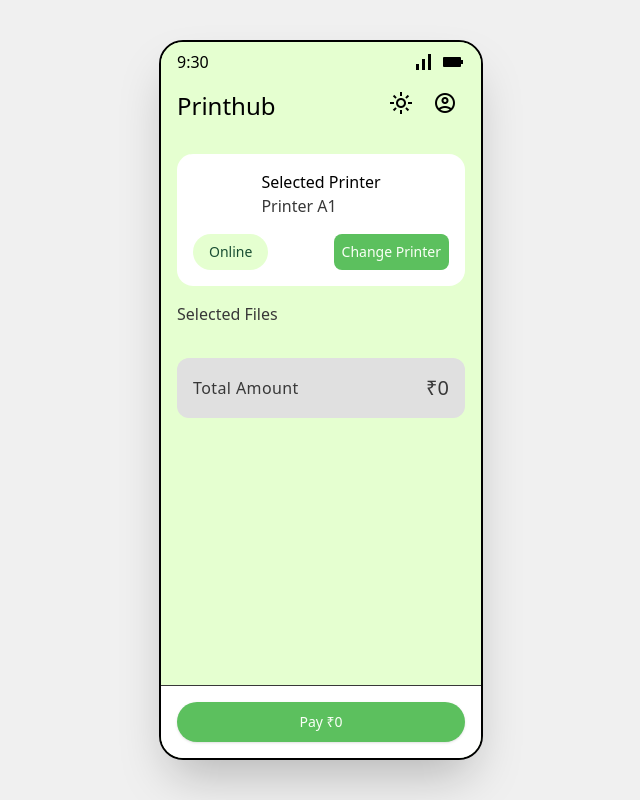
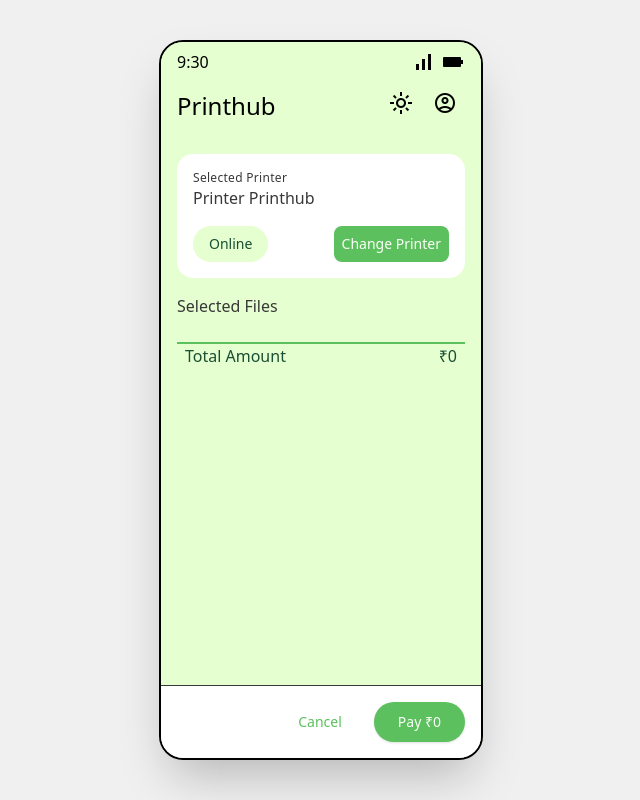
Before and after one commit to IshadP/Printhub-Protoype, a Next.js app: page /checkout in a window 1280 px wide. Shown: the whole page, without its empty margins (319-959 px from the left). Built offline with nearby package versions, Linux system fonts and the light colour scheme.

Commit message:
completed fixing checkout page

```diff
--- a/src/app/checkout/page.js
+++ b/src/app/checkout/page.js
@@ -10,13 +10,11 @@
 import { useStorage } from "../context/StorageContext";
 
 const PrinterInfoCard = () => (
-    <div className="bg-surface-bright p-2 rounded-2xl flex flex-col gap-4 p-4 items-center justify-start mb-4">
-        <div className="flex items-center gap-3">
-            <div>
-                <p>Selected Printer</p>
-                <h3 className="font-material-titlemedium text-on-surface">Printer A1</h3>
+    <div className="bg-surface-bright p-2 rounded-2xl flex flex-col gap-4 p-4 justify-start mb-4">
 
-            </div>
+        <div className="flex flex-col items-center justify-start items-start ">
+            <p className="font-material-bodysmall text-on-surface">Selected Printer</p>
+            <h3 className="font-material-titlemedium text-on-surface">Printer Printhub</h3>
         </div>
         <div className='flex items-center justify-between w-full'>
             <p className="font-material-titlesmall text-on-primary-container bg-primary-container rounded-full px-4 py-2 flex justify-center items-center gap-1">
@@ -28,10 +26,10 @@
 );
 
 const PaymentCard = ({ total }) => (
-    <div className="bg-surface-container-low p-4 rounded-xl flex flex-col gap-3 mb-4">
+    <div className="font-material-titlemedium text-on-primary-container px-2 border-t-2 border-primary flex flex-col gap-3 mb-4">
         <div className="flex justify-between items-center">
-            <span className="font-material-bodylarge text-on-surface">Total Amount</span>
-            <span className="font-material-titlelarge text-on-surface">₹{total}</span>
+            <span className="">Total Amount</span>
+            <span className="">₹{total}</span>
         </div>
     </div>
 );
@@ -51,6 +49,10 @@
         router.push('/success');
     };
 
+    const handleReturn = () => {
+        router.push('/');
+    };
+
     const editingFile = selectedFiles.find(f => f.id === editingFileId);
 
     return (
@@ -62,7 +64,8 @@
                     <PrinterInfoCard />
 
                     <h3 className="font-material-titlemedium text-on-surface mb-2">Selected Files</h3>
-                    <div className="flex flex-col gap-2 mb-6">
+                    <div className="rounded-3xl overflow-hidden mb-4">
+                        <div className="flex flex-col gap-1 flex-1 overflow-y">
                             {selectedFiles.map(file => (
                                 <ItemCard
                                     key={file.id}
@@ -72,13 +75,20 @@
                                 />
                             ))}
                         </div>
+                    </div>
 
                     <PaymentCard total={total} />
                 </div>
 
-                <div className="p-4 bg-surface-bright border-t border-outline-variant">
+                <div className="flex gap-2 bg-surface-bright border-t border-outline-variant justify-end p-4 gap-2">
                     <Button
-                        fullWidth
+                        variant="text"
+                        onClick={handleReturn}
+                    >
+                        Cancel
+                    </Button>
+                    <Button
+                        variant="primary"
                         onClick={handlePay}
                     >
                         Pay ₹{total}
```
Lines whose indentation alone changed are shown as unchanged.
